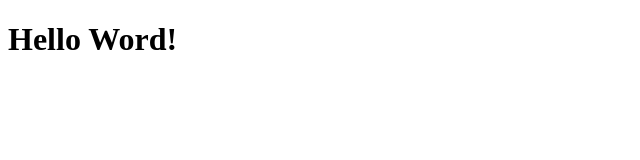
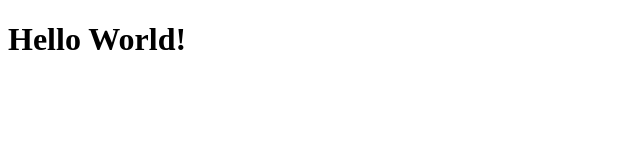
Before and after one commit to iamragilagi/RevoU_test_day1, a plain HTML site: page index.html in a window 1280 px wide. Shown: the full height of the page, 0-640 px from the left. Drawn offline with Linux system fonts and the light colour scheme.

Commit message:
update wording

```diff
--- a/index.html
+++ b/index.html
@@ -4,6 +4,6 @@
 <title>test</title>
 </head>
     <body>
-        <h1> Hello Word!</h1>
+        <h1> Hello World!</h1>
     </body>
 </html>
```
